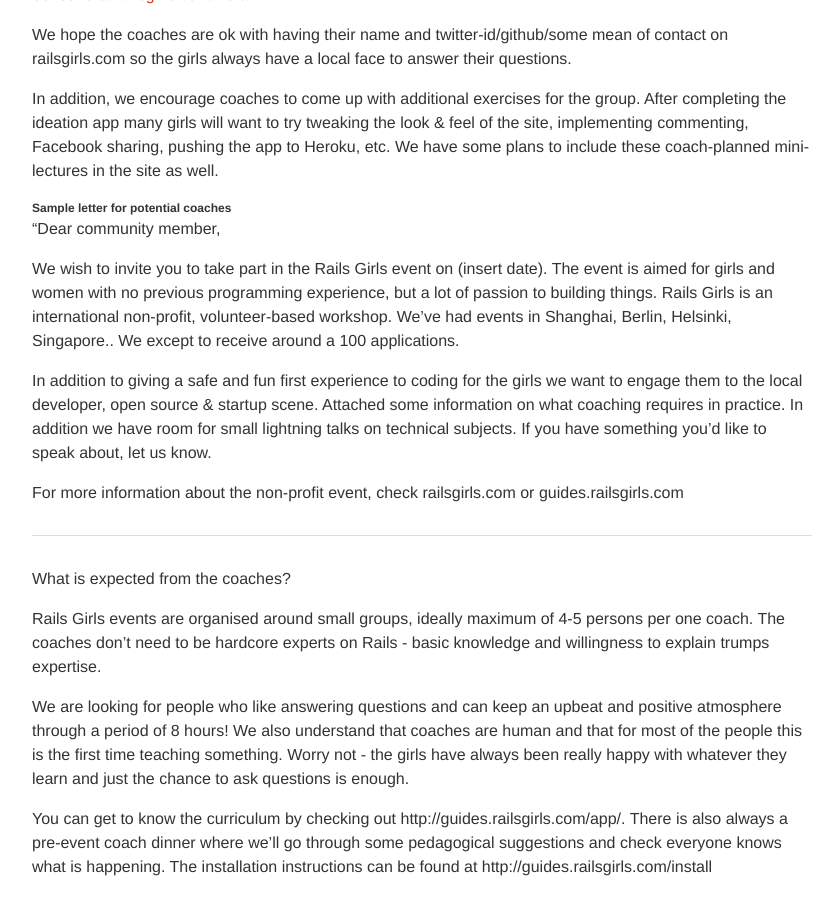
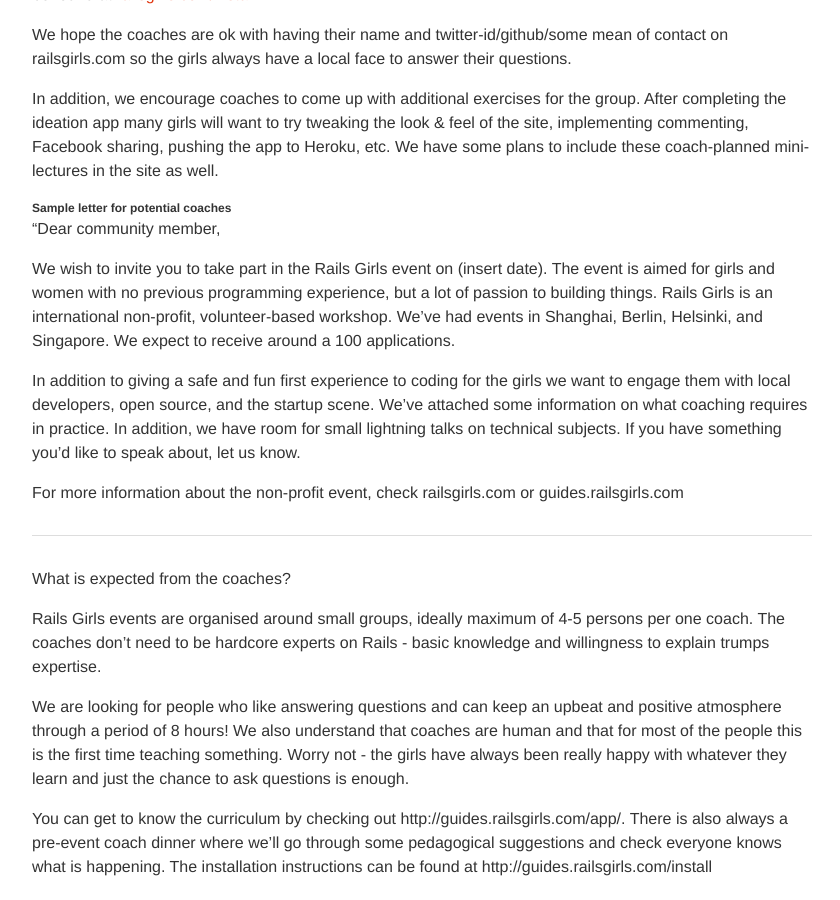
Before and after one commit to railsgirls/guides.railsgirls.com, a Jekyll site: the page built from _posts/2012-04-18-guide.markdown, in a window 1280 px wide and 900 px high, scrolled down 7329 px. Shown: the whole window, without its empty margins (158-998 px from the left). Built offline with Jekyll 4.4.1, drawn with Linux system fonts in a browser that asks for light colours; Markdown is read by kramdown in place of the engine named in the settings.

Commit message:
edits to the coach letter

```diff
--- a/_posts/2012-04-18-guide.markdown
+++ b/_posts/2012-04-18-guide.markdown
@@ -257,9 +257,9 @@
 
 "Dear community member,
 
-We wish to invite you to take part in the Rails Girls event on (insert date). The event is aimed for girls and women with no previous programming experience, but a lot of passion to building things. Rails Girls is an international non-profit, volunteer-based workshop. We've had events in Shanghai, Berlin, Helsinki, Singapore.. We except to receive around a 100 applications.
+We wish to invite you to take part in the Rails Girls event on (insert date). The event is aimed for girls and women with no previous programming experience, but a lot of passion to building things. Rails Girls is an international non-profit, volunteer-based workshop. We've had events in Shanghai, Berlin, Helsinki, and Singapore. We expect to receive around a 100 applications.
 
-In addition to giving a safe and fun first experience to coding for the girls we want to engage them to the local developer, open source & startup scene. Attached some information on what coaching requires in practice. In addition we have room for small lightning talks on technical subjects. If you have something you'd like to speak about, let us know.
+In addition to giving a safe and fun first experience to coding for the girls we want to engage them with local developers, open source, and the startup scene. We've attached some information on what coaching requires in practice. In addition, we have room for small lightning talks on technical subjects. If you have something you'd like to speak about, let us know.
 
 For more information about the non-profit event, check railsgirls.com or guides.railsgirls.com
 
```
